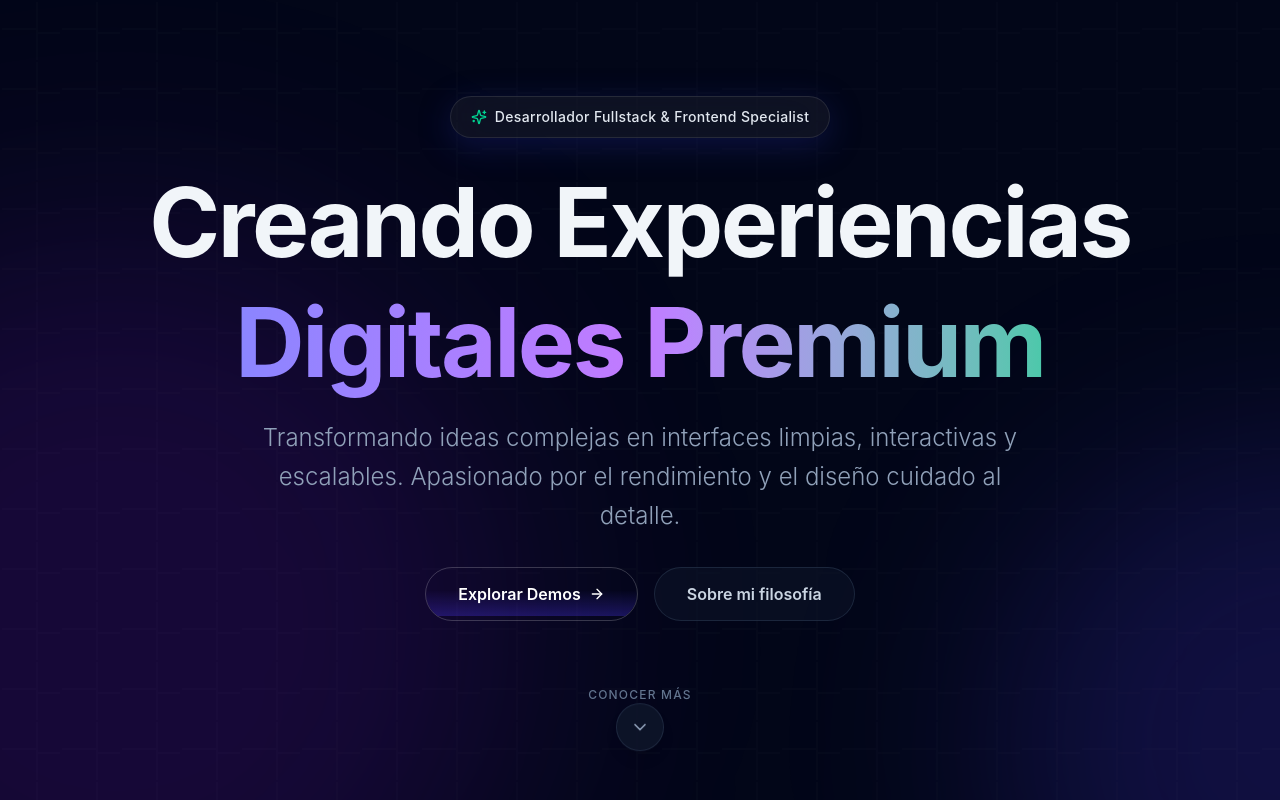
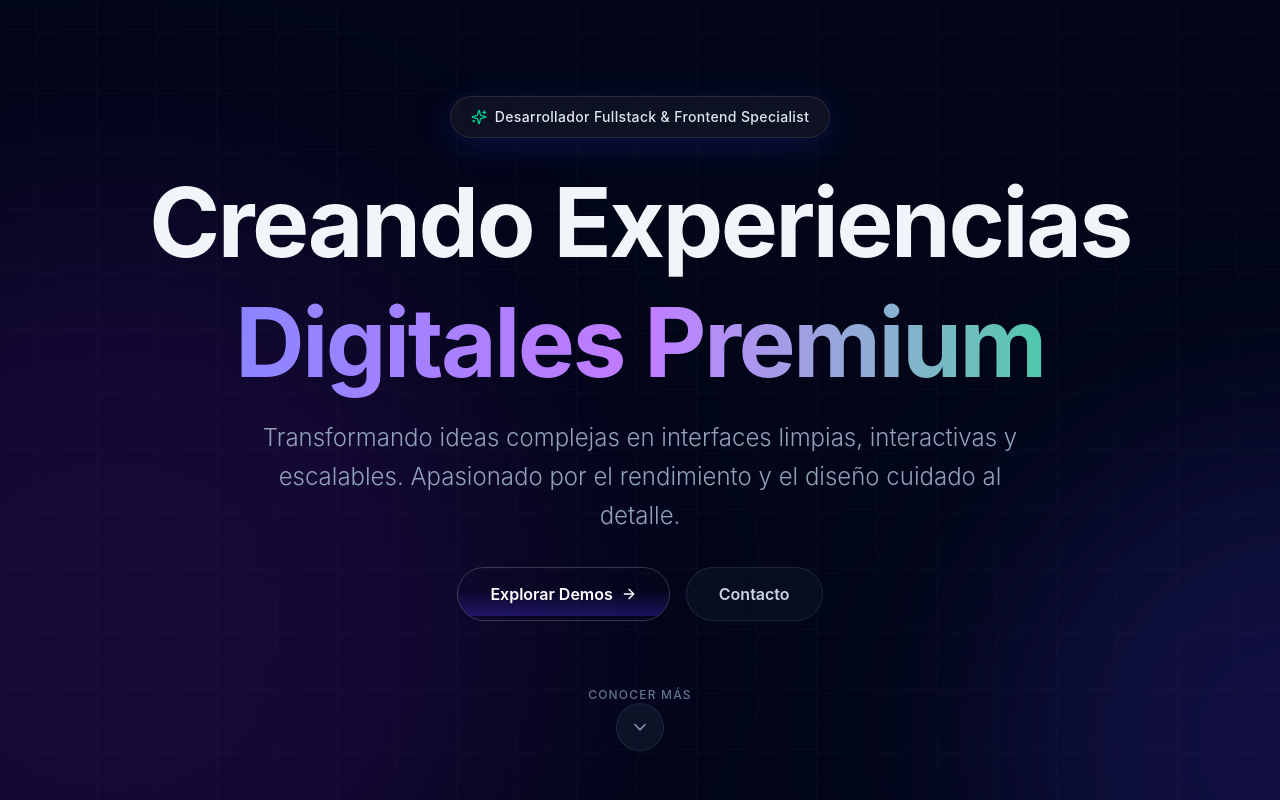
Before and after one commit to DeadJustLive/Portafolio, a React (Vite) app: page / in a window 1280 px wide. Shown: the top 800 px of the page. Built offline with nearby package versions, Linux system fonts and the light colour scheme.

Commit message:
cambio de nombre al boton del hero mi filosofia a contacto mas redireccion directa a seccion de contacto

```diff
--- a/src/app/components/hero.tsx
+++ b/src/app/components/hero.tsx
@@ -128,12 +128,12 @@ export function Hero() {
             href="#about"
             onClick={(e) => {
               e.preventDefault();
-              document.querySelector('#about')?.scrollIntoView({ behavior: 'smooth' });
+              document.querySelector('#contact')?.scrollIntoView({ behavior: 'smooth' });
             }}
             className="hero-btn-secondary"
           >
             <span className="hero-btn-content">
-              Sobre mi filosofía
+              Contacto
             </span>
           </a>
         </div>
```
Lines whose indentation alone changed are shown as unchanged.
